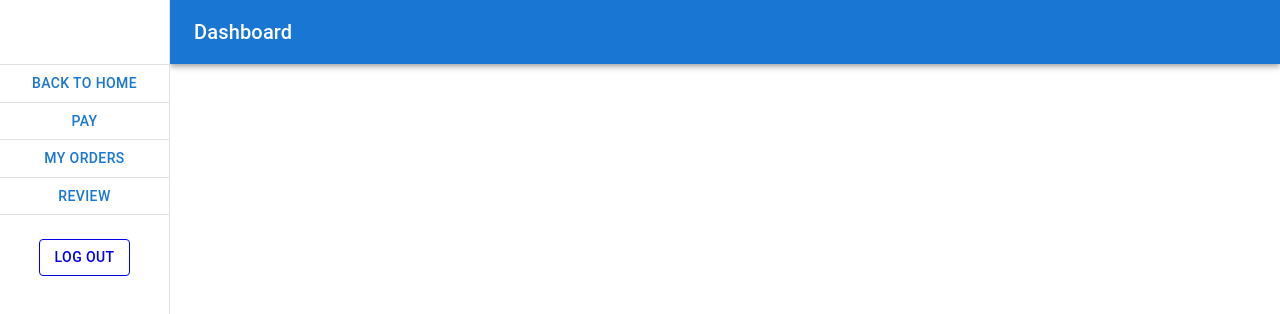
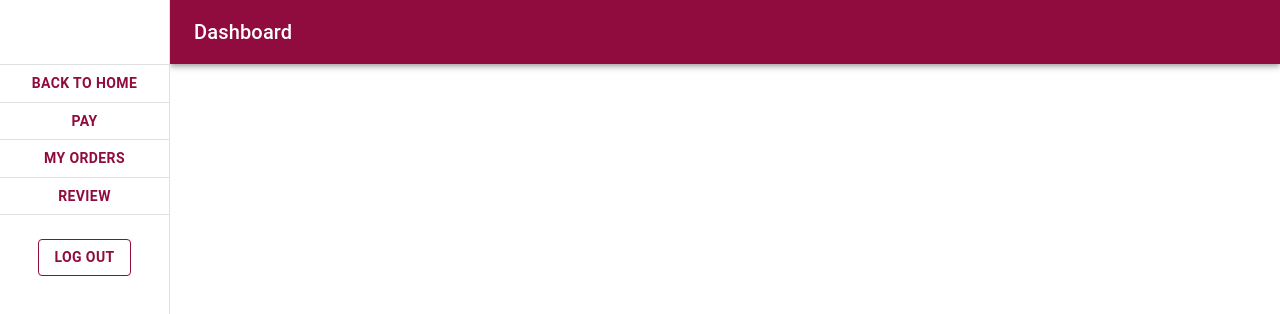
Before and after one commit to RakibRock/SkyFit, a React (Create React App) app: page /dashboard in a window 1280 px wide. Shown: the top 314 px of the page. Built offline with nearby package versions, Linux system fonts and the light colour scheme; no server answers.

Commit message:
dashboard updates

```diff
--- a/src/Pages/Dashboard/Dashboard.css
+++ b/src/Pages/Dashboard/Dashboard.css
@@ -9,6 +9,9 @@ div > a {
 .dashBtn {
   color: black;
 }
-.css-f7yibp-MuiGrid-root {
-  margin-left: 25rem;
+
+@media only screen and (min-width: 425px) {
+  .css-1w7uhy5 {
+    margin-left: 0;
+  }
 }
--- a/src/Pages/Dashboard/Dashboard.js
+++ b/src/Pages/Dashboard/Dashboard.js
@@ -49,29 +49,36 @@ const Dashboard = (props) => {
     setMobileOpen(!mobileOpen);
   };
 
+  const drawerStyle = {
+    color: "#900c3e",
+    fontWeight: "bold",
+  };
+
   const drawer = (
     <div>
       <Toolbar />
       <Divider />
       <Link to="/home">
-        <Button className="dashBtn">Back To Home</Button>
+        <Button className="dashBtn" style={drawerStyle}>
+          Back To Home
+        </Button>
       </Link>
       <Divider />
 
       {!admin && (
         <Box>
           <Link to={`${url}/pay`}>
-            <Button>Pay</Button>
+            <Button style={drawerStyle}>Pay</Button>
           </Link>
           <Divider />
 
           <Link to={`${url}/myOrders`}>
-            <Button>My Orders</Button>
+            <Button style={drawerStyle}>My Orders</Button>
           </Link>
           <Divider />
 
           <Link to={`${url}/review`}>
-            <Button>Review</Button>
+            <Button style={drawerStyle}>Review</Button>
           </Link>
         </Box>
       )}
@@ -117,6 +124,7 @@ const Dashboard = (props) => {
           onClick={logOut}
           color="inherit"
           variant="outlined"
+          style={drawerStyle}
         >
           Log Out
         </Button>
@@ -135,7 +143,7 @@ const Dashboard = (props) => {
         <AppBar
           position=""
           sx={{
-            backgroundColor: "",
+            backgroundColor: "#900c3e",
             width: { sm: `calc(100% - ${drawerWidth}px)` },
             ml: { sm: `${drawerWidth}px` },
           }}
@@ -201,7 +209,7 @@ const Dashboard = (props) => {
             flexGrow: 1,
             p: 3,
             mt: 0,
-            ml: "10rem",
+            ml: "5rem",
             width: { sm: `calc(100% - ${drawerWidth}px)` },
           }}
         >
```
